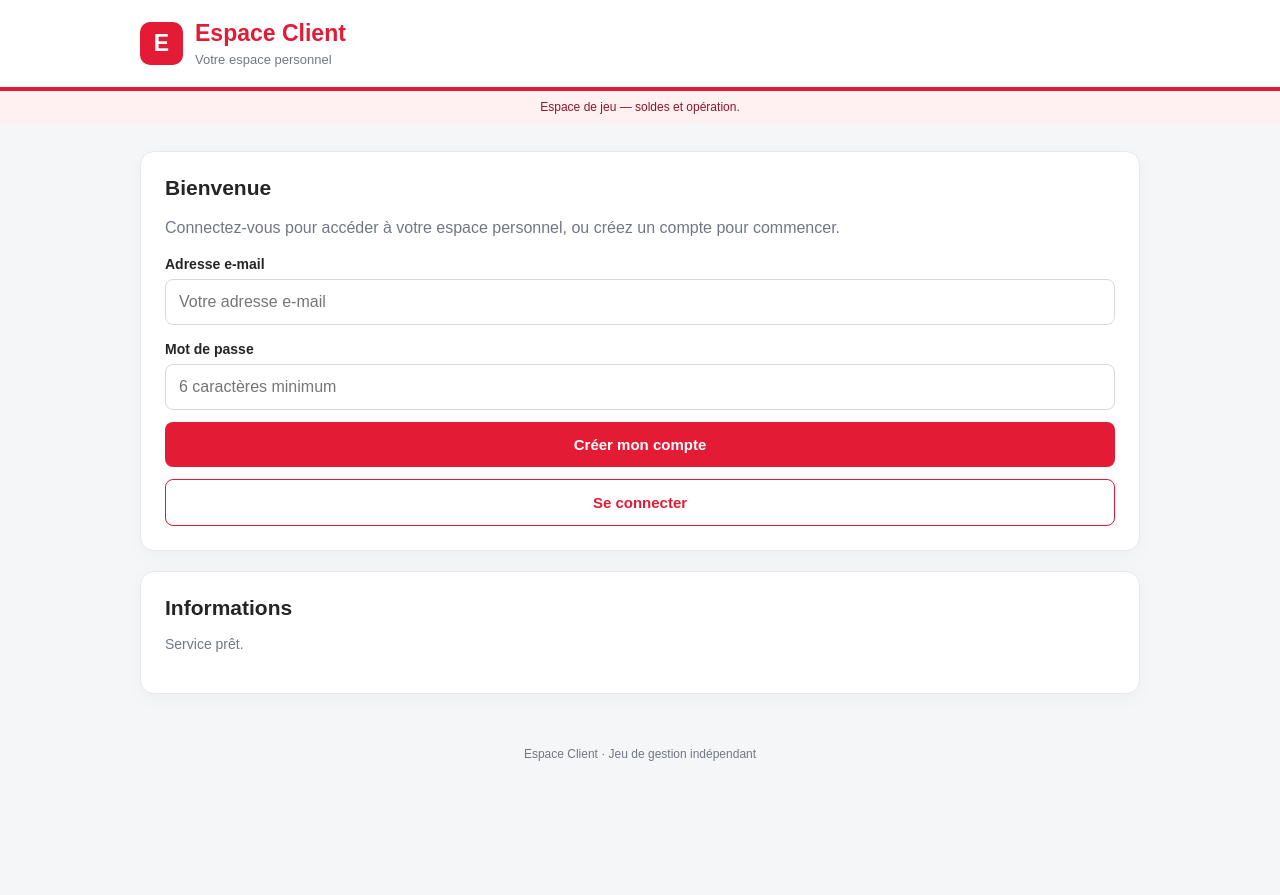
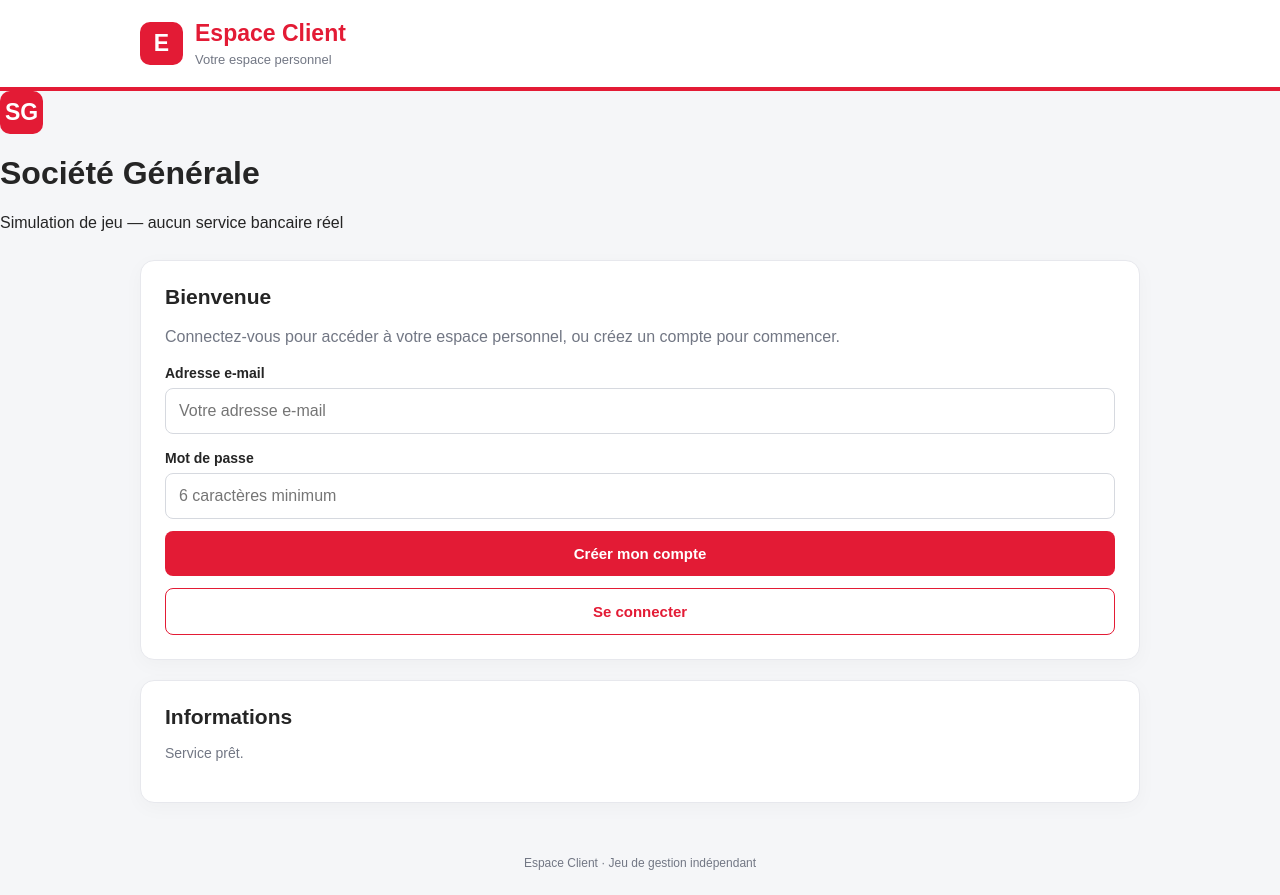
Before and after one commit to noemik06220-ai/societe-generale, a plain HTML site: page index.html in a window 1280 px wide. Before the commit the page ends 800 px from the top, so only its background shows below. Drawn offline with nearby package versions, Linux system fonts and the light colour scheme.

Commit message:
Update index.html

```diff
--- a/index.html
+++ b/index.html
@@ -224,8 +224,11 @@
     </div>
   </header>
 
-  <div class="notice">
-    Espace de jeu — soldes et opération.
+<div class="logo" aria-hidden="true">SG</div>
+  <div>
+    <h1>Société Générale</h1>
+    <p>Simulation de jeu — aucun service bancaire réel</p>
+  </div>
   </div>
 
   <main>
```
